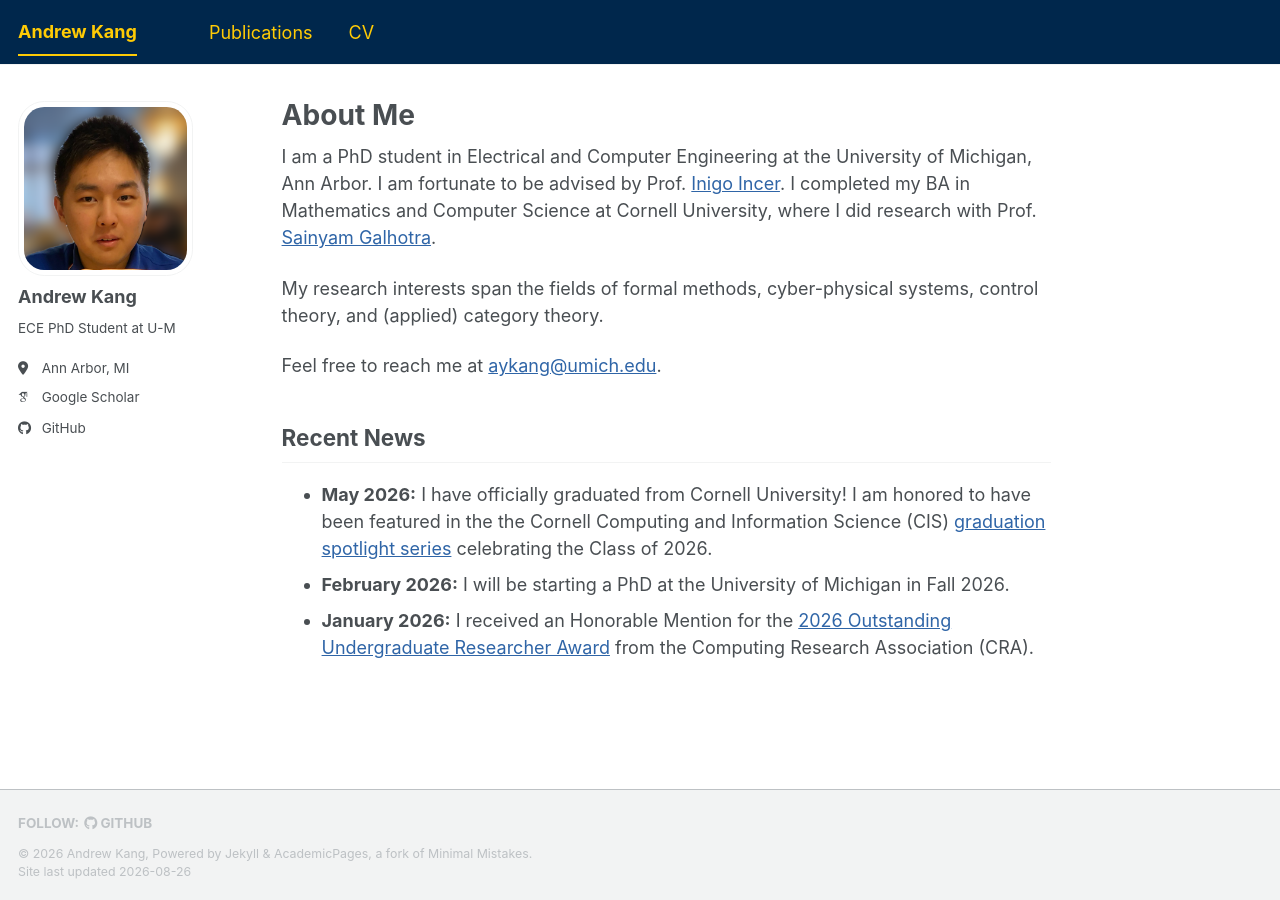
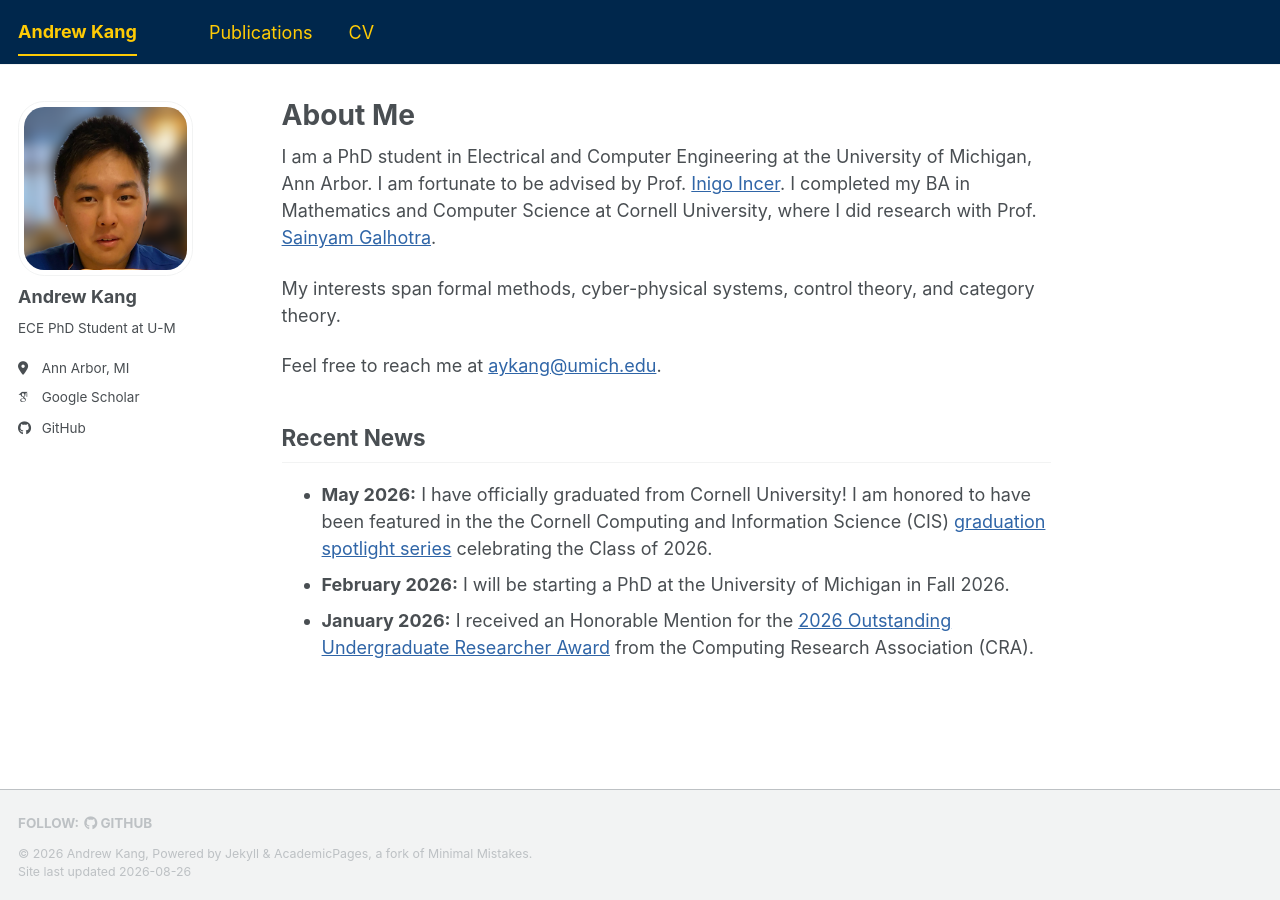
Before and after one commit to andrew-kang/andrew-kang.github.io, a Jekyll site: the page built from _pages/about.md, in a window 1280 px wide. Built offline with Jekyll 4.4.1, drawn with Linux system fonts in a browser that asks for light colours; some web fonts are replaced; a script bundle is joined from its source files by our own code; library files that are not in the unit come from our copies.

Commit message:
fix: rework about me again...

```diff
--- a/_pages/about.md
+++ b/_pages/about.md
@@ -9,7 +9,7 @@ redirect_from:
 
 I am a PhD student in Electrical and Computer Engineering at the University of Michigan, Ann Arbor. I am fortunate to be advised by Prof. [Inigo Incer](https://iincer.github.io/). I completed my BA in Mathematics and Computer Science at Cornell University, where I did research with Prof. [Sainyam Galhotra](https://sainyamgalhotra.com/).
 
-My research interests span the fields of formal methods, cyber-physical systems, control theory, and (applied) category theory.
+My interests span formal methods, cyber-physical systems, control theory, and category theory.
 
 Feel free to reach me at [aykang@umich.edu](mailto:aykang@umich.edu).
 
```
